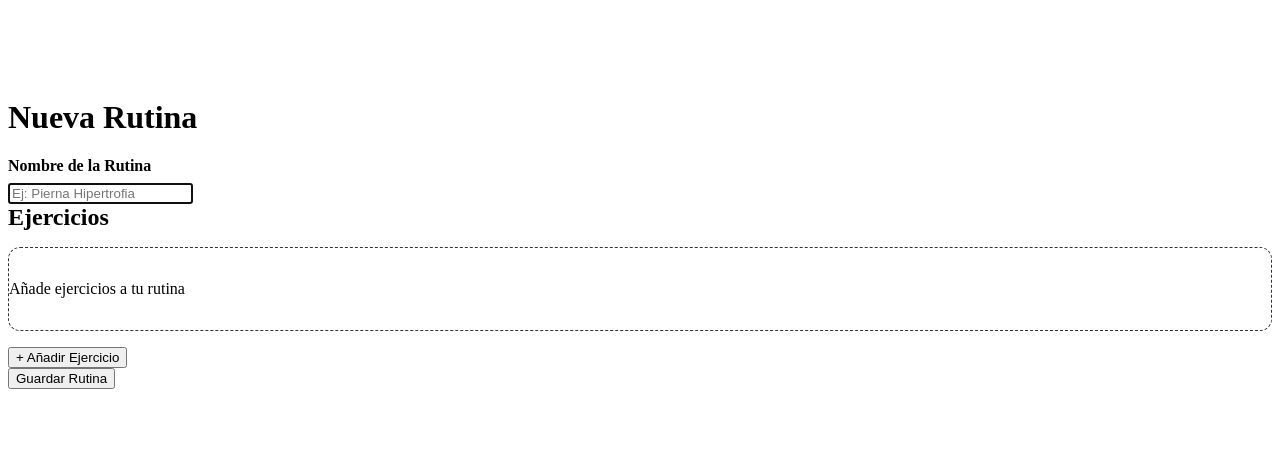
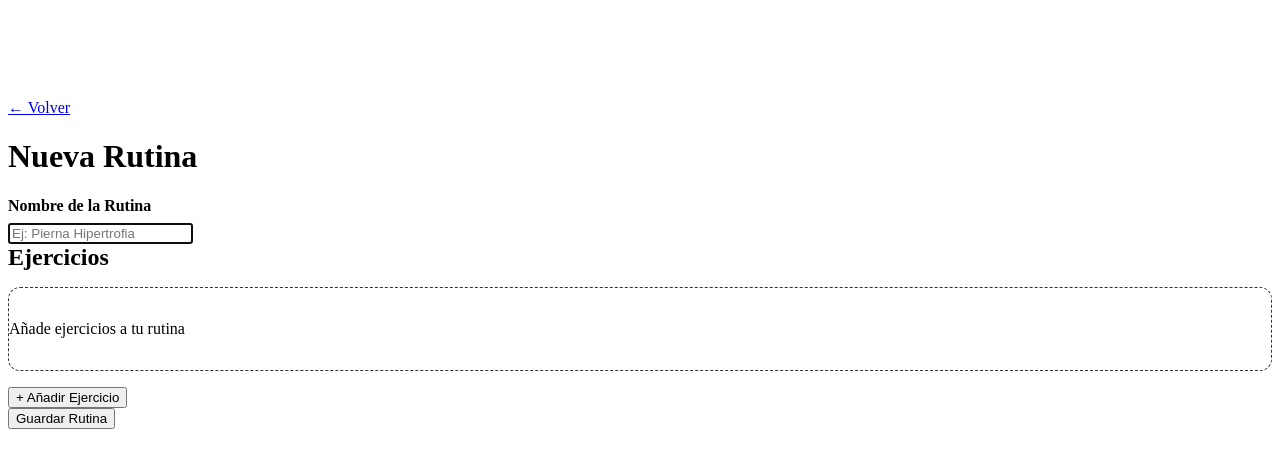
Before and after one commit to soygabrielnunez/gym-tracker, a Nuxt app: page /workouts/create in a window 1280 px wide. Shown: the top 468 px of the page. Built offline with nearby package versions, Linux system fonts and the light colour scheme.

Commit message:
feat: Add "Go back" links to session detail and workout creation pages.

```diff
--- a/app/pages/session/[id].vue
+++ b/app/pages/session/[id].vue
@@ -1,5 +1,8 @@
 <template>
   <div v-if="activeSession">
+    <div class="mb-4">
+       <NuxtLink to="/" class="btn btn-secondary" style="width:auto; display:inline-block">← Volver</NuxtLink>
+    </div>
     <div class="header-actions mb-4">
       <h1 style="font-size:1.5rem; margin:0">{{ activeSession.name }}</h1>
       <button class="btn btn-sm" @click="finish" style="width:auto; padding:0.5rem 1rem; background:#ff4444; color:white">
--- a/app/pages/workouts/create.vue
+++ b/app/pages/workouts/create.vue
@@ -1,5 +1,8 @@
 <template>
   <div>
+    <NuxtLink to="/" class="btn btn-secondary mb-4" style="width:auto; display:inline-block">
+        ← Volver
+    </NuxtLink>
     <h1 class="mb-4">Nueva Rutina</h1>
 
     <div class="card mb-4">
```
